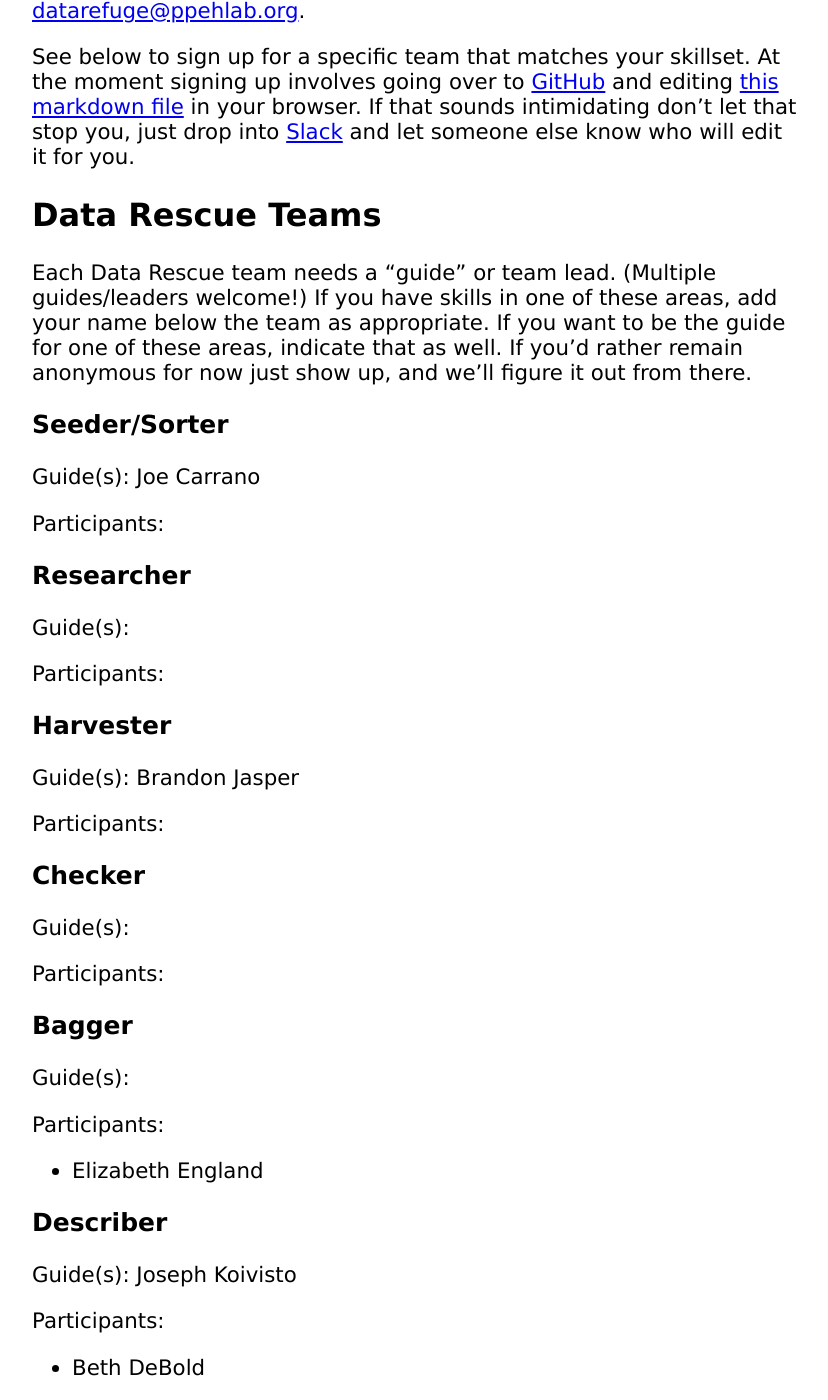
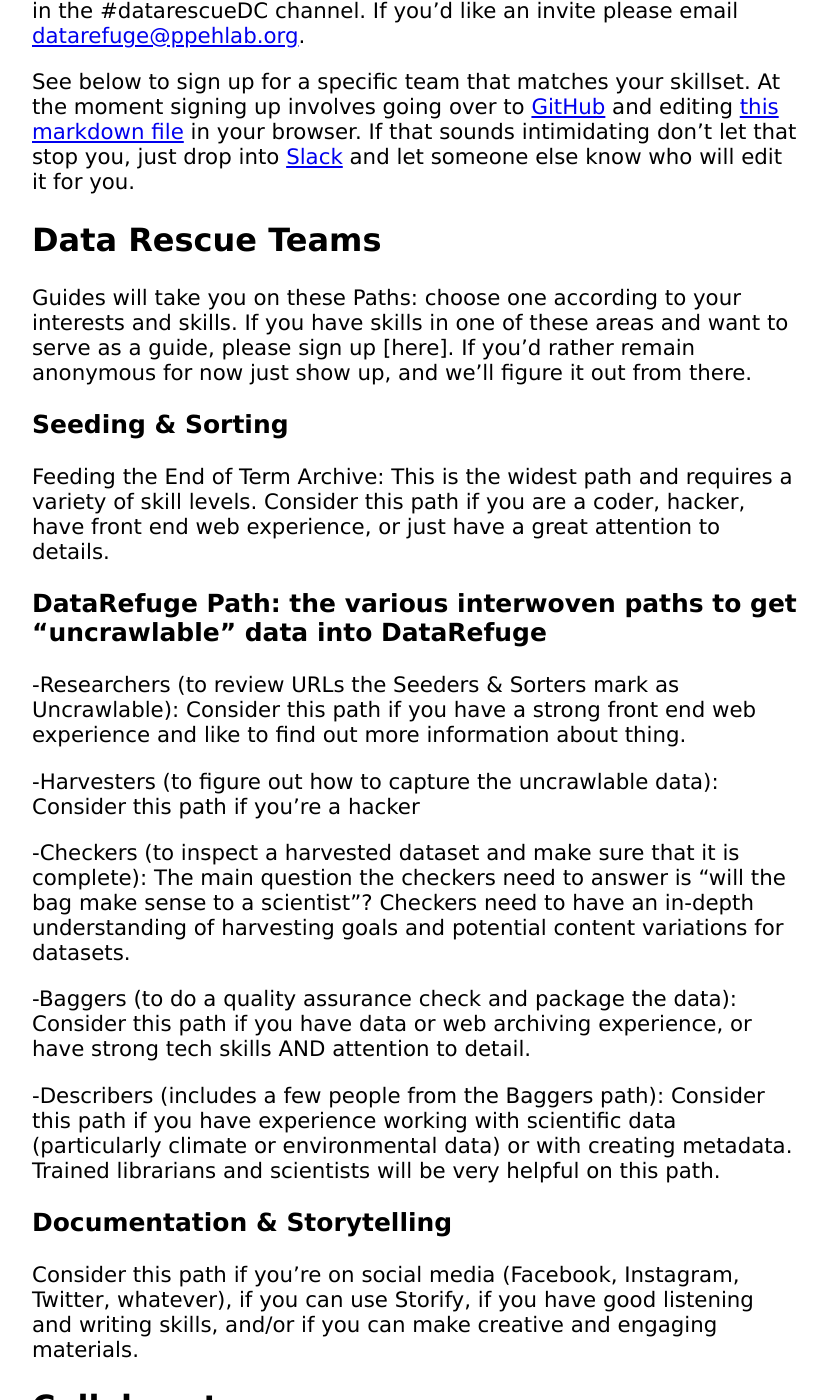
Before and after one commit to datarefuge/datarescue-dc, a Jekyll site: the page built from index.md, in a window 1280 px wide and 1400 px high, scrolled down 1361 px. Shown: the whole window, without its empty margins (224-1052 px from the left). Built offline with Jekyll 4.4.1, drawn with Linux system fonts in a browser that asks for light colours; some of the changed text lies outside the part shown.

Commit message:
Update index.md

```diff
--- a/index.md
+++ b/index.md
@@ -32,7 +32,7 @@ Saturday's sessions will include a teach-in featuring Georgetown professors, a G
 
 #### Sunday, February 19th: 10am to 5pm
 
-Sunday's sessions would include a creative coding and archive-a-thon, followed by a reception.
+Sunday's sessions will include a creative coding and archive-a-thon, followed by a reception. Please bring a fully charged laptop and a charger.
 
 ## Get Involved
 
@@ -46,59 +46,25 @@ just drop into [Slack] and let someone else know who will edit it for you.
 
 ## Data Rescue Teams
 
-Each Data Rescue team needs a "guide" or team lead. (Multiple guides/leaders
-welcome!) If you have skills in one of these areas, add your name below the team
-as appropriate. If you want to be the guide for one of these areas, indicate
-that as well. If you'd rather remain anonymous for now just show up, and we'll
+Guides will take you on these Paths: choose one according to your interests and skills. If you have skills in one of these areas and want to serve as a guide, please sign up [here]. If you'd rather remain anonymous for now just show up, and we'll
 figure it out from there.
 
-### Seeder/Sorter
+### Seeding & Sorting
+Feeding the End of Term Archive: This is the widest path and requires a variety of skill levels. Consider this path if you are a coder, hacker, have front end web experience, or just have a great attention to details.
 
-Guide(s): Joe Carrano
+### DataRefuge Path: the various interwoven paths to get "uncrawlable" data into DataRefuge
+  -Researchers (to review URLs the Seeders & Sorters mark as Uncrawlable): Consider this path if you have a strong front end web experience and like to find out more information about thing.
 
-Participants:
+  -Harvesters (to figure out how to capture the uncrawlable data): Consider this path if you're a hacker
 
-### Researcher
+  -Checkers (to inspect a harvested dataset and make sure that it is complete): The main question the checkers need to answer is "will the bag make sense to a scientist"? Checkers need to have an in-depth understanding of harvesting goals and potential content variations for datasets.
 
-Guide(s):
+  -Baggers (to do a quality assurance check and package the data): Consider this path if you have data or web archiving experience, or have strong tech skills AND attention to detail.
 
-Participants:
+  -Describers (includes a few people from the Baggers path): Consider this path if you have experience working with scientific data (particularly climate or environmental data) or with creating metadata. Trained librarians and scientists will be very helpful on this path.
 
-### Harvester
-
-Guide(s): Brandon Jasper
-
-Participants:
-
-### Checker
-
-Guide(s):
-
-Participants:
-
-### Bagger
-
-Guide(s):
-
-Participants:
-
-* Elizabeth England
-
-### Describer
-
-Guide(s): Joseph Koivisto
-
-Participants:
-
-* Beth DeBold
-
-### Storytelling/Documenting
-
-Guide(s):
-
-Participants:
-
-* Annalisa Dias
+### Documentation & Storytelling
+Consider this path if you’re on social media (Facebook, Instagram, Twitter, whatever), if you can use Storify, if you have good listening and writing skills, and/or if you can make creative and engaging materials.
 
 ## Collaborators
 
```
